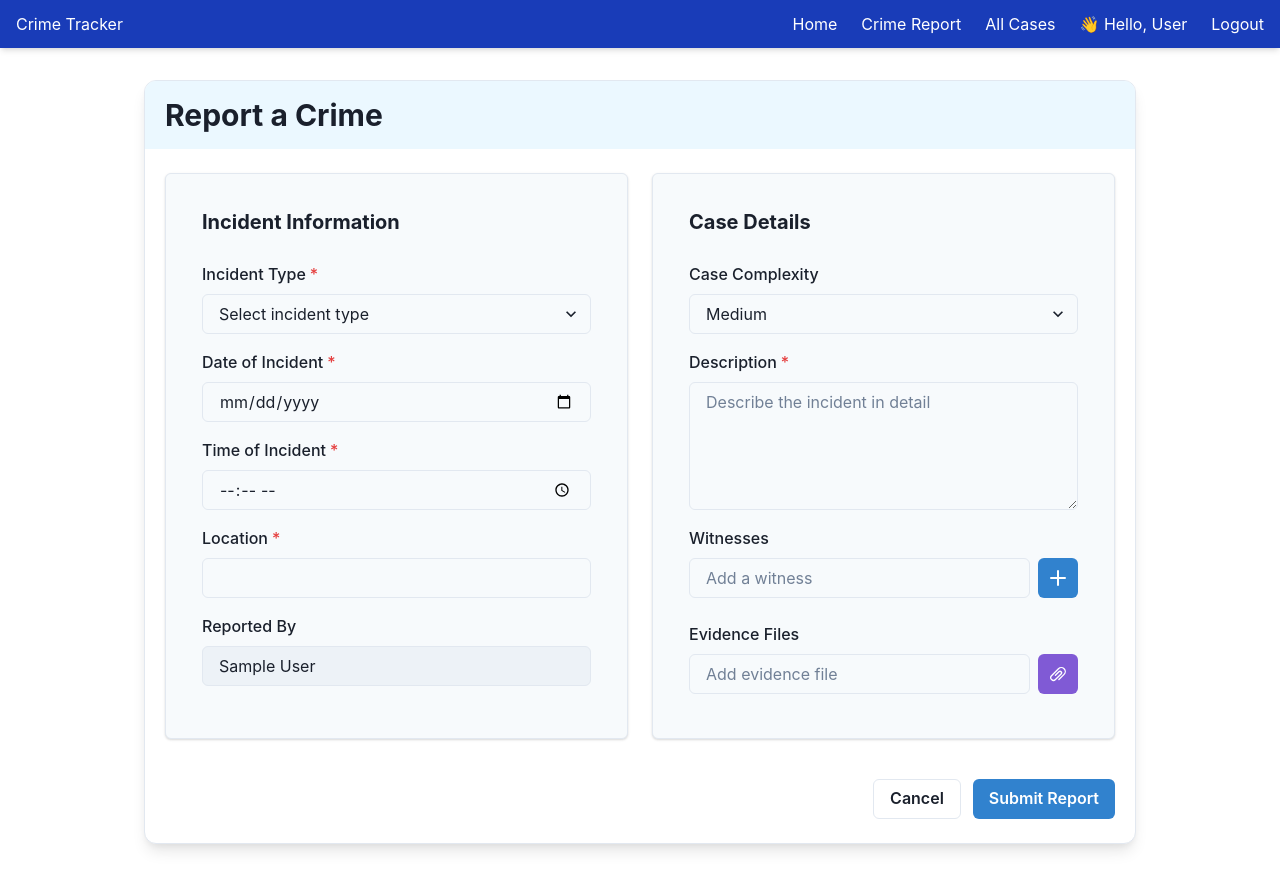
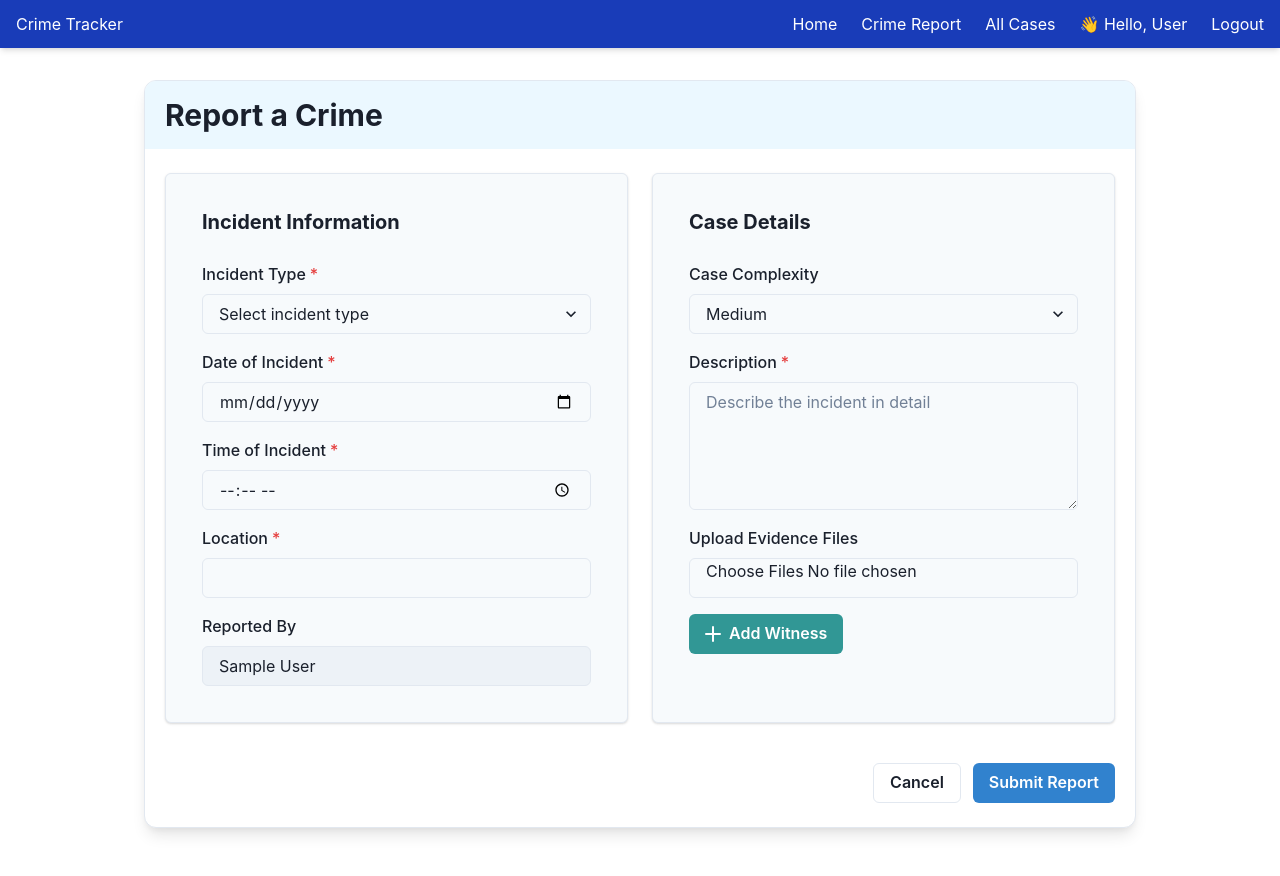
Before and after one commit to hinehasahu/B44_WEB_060, a React (Vite) app in the folder Frontend/Frontend/: page /report in a window 1280 px wide. Built offline with nearby package versions, Linux system fonts and the light colour scheme; sample sign-in values are in the browser's storage.

Commit message:
authContext modified, reportCrime form modified

```diff
--- a/Frontend/Frontend/src/App.jsx
+++ b/Frontend/Frontend/src/App.jsx
@@ -9,6 +9,7 @@ import CaseDetails from "./pages/CaseDetails";
 import Dashboard from "./pages/Dashboard";
 import Signup from "./pages/Signup";
 import AllCases from "./pages/allCases";
+import AddWitnessForm from "./pages/addWitness";
 
 
 function App() {
@@ -41,6 +42,14 @@ function App() {
             </ProtectedRoute>
           }
         />
+        <Route
+          path="/add-witness"
+          element={
+            <ProtectedRoute>
+              <AddWitnessForm/>
+            </ProtectedRoute>
+          }
+        />
         <Route path="/login" element={<Login />} />
         <Route path="/signup" element={<Signup />} />
       </Routes>
--- a/Frontend/Frontend/src/context/authContext.jsx
+++ b/Frontend/Frontend/src/context/authContext.jsx
@@ -12,9 +12,9 @@ export const AuthProvider = ({ children }) => {
     const token = localStorage.getItem("token");
     if (token) {
       const decoded = jwtDecode(token);
-      const userId = decoded.id || decoded._id || decoded.userId || decoded.sub; // get ID safely
+      const userId = decoded.id || decoded._id || decoded.userId || decoded.sub; // get ID
       setUser({ isLoggedIn: true, role: decoded.role, id: userId });
-      console.log("Decoded token:", decoded); // 👈 Move console.log inside if
+      console.log("Decoded token:", decoded);
     } else {
       setUser({ isLoggedIn: false, role: "", id: "" });
     }
--- a/Frontend/Frontend/src/pages/ReportCrime.jsx
+++ b/Frontend/Frontend/src/pages/ReportCrime.jsx
@@ -57,8 +57,7 @@ function ReportCrime() {
     verdict: "Pending",
     caseComplexity: "Medium",
     description: "",
-    witnesses: [],
-    evidenceFiles: []
+    evidenceFiles: [],
   });
 
   useEffect(() => {
@@ -86,33 +85,14 @@ function ReportCrime() {
     }
   };
 
-  const [witness, setWitness] = useState("");
-  const addWitness = () => {
-    if (witness.trim()) {
-      setFormData(prev => ({
-        ...prev,
-        witnesses: [...prev.witnesses, witness.trim()]
-      }));
-      setWitness("");
-    }
-  };
-  const removeWitness = (index) => {
+  const handleFileChange = (e) => {
+    const files = Array.from(e.target.files);
     setFormData(prev => ({
       ...prev,
-      witnesses: prev.witnesses.filter((_, i) => i !== index)
+      evidenceFiles: files
     }));
   };
 
-  const [evidenceFile, setEvidenceFile] = useState("");
-  const addEvidenceFile = () => {
-    if (evidenceFile.trim()) {
-      setFormData(prev => ({
-        ...prev,
-        evidenceFiles: [...prev.evidenceFiles, evidenceFile.trim()]
-      }));
-      setEvidenceFile("");
-    }
-  };
   const removeEvidenceFile = (index) => {
     setFormData(prev => ({
       ...prev,
@@ -148,13 +128,27 @@ function ReportCrime() {
 
     try {
       const token = localStorage.getItem("token");
+      const formDataToSend = new FormData();
+      formDataToSend.append("incidentType", formData.incidentType);
+      formDataToSend.append("date", formData.date);
+      formDataToSend.append("time", formData.time);
+      formDataToSend.append("location", formData.location);
+      formDataToSend.append("userID", formData.userID);
+      formDataToSend.append("status", formData.status);
+      formDataToSend.append("verdict", formData.verdict);
+      formDataToSend.append("caseComplexity", formData.caseComplexity);
+      formDataToSend.append("description", formData.description);
+
+      formData.evidenceFiles.forEach((file) => {
+        formDataToSend.append("evidenceFiles", file);
+      });
+
       const response = await fetch("https://b44-web-060-5yqc.onrender.com/crimeReport/registerCrime", {
         method: "POST",
         headers: {
-          "Content-Type": "application/json",
           "Authorization": `Bearer ${token}`
         },
-        body: JSON.stringify(formData)
+        body: formDataToSend
       });
 
       if (!response.ok) {
@@ -194,10 +188,12 @@ function ReportCrime() {
         </CardHeader>
 
         <CardBody py={6}>
-          <form onSubmit={handleSubmit}>
+          <form onSubmit={handleSubmit} encType="multipart/form-data">
             <VStack spacing={6} align="stretch">
-              {/* First Half of the Form */}
+
+              {/* Form Details */}
               <SimpleGrid columns={{ base: 1, md: 2 }} spacing={6}>
+                {/* Incident Info */}
                 <Card variant="outline" p={4} bg={cardBg}>
                   <CardHeader pb={2}>
                     <Heading size="md">Incident Information</Heading>
@@ -248,7 +244,7 @@ function ReportCrime() {
                   </CardBody>
                 </Card>
 
-                {/* Second Half of the Form */}
+                {/* Case Details */}
                 <Card variant="outline" p={4} bg={cardBg}>
                   <CardHeader pb={2}>
                     <Heading size="md">Case Details</Heading>
@@ -276,42 +272,40 @@ function ReportCrime() {
                         <FormErrorMessage>{errors.description}</FormErrorMessage>
                       </FormControl>
 
+                      {/* Evidence Files Upload */}
                       <FormControl>
-                        <FormLabel>Witnesses</FormLabel>
-                        <HStack>
-                          <Input value={witness} onChange={(e) => setWitness(e.target.value)} placeholder="Add a witness" />
-                          <IconButton icon={<AddIcon />} onClick={addWitness} colorScheme="blue" />
-                        </HStack>
-                        <VStack mt={2} spacing={2} align="stretch">
-                          {formData.witnesses.map((w, i) => (
-                            <Flex key={i} align="center" bg={useColorModeValue('gray.100', 'gray.600')} p={2} borderRadius="md">
-                              <Text flex="1">{w}</Text>
-                              <IconButton icon={<DeleteIcon />} onClick={() => removeWitness(i)} size="sm" variant="ghost" colorScheme="red" />
-                            </Flex>
-                          ))}
-                        </VStack>
-                      </FormControl>
-
-                      <FormControl>
-                        <FormLabel>Evidence Files</FormLabel>
-                        <HStack>
-                          <Input value={evidenceFile} onChange={(e) => setEvidenceFile(e.target.value)} placeholder="Add evidence file" />
-                          <IconButton icon={<AttachmentIcon />} onClick={addEvidenceFile} colorScheme="purple" />
-                        </HStack>
+                        <FormLabel>Upload Evidence Files</FormLabel>
+                        <Input
+                          type="file"
+                          multiple
+                          accept="image/*,application/pdf,video/*"
+                          onChange={handleFileChange}
+                        />
                         <VStack mt={2} spacing={2} align="stretch">
                           {formData.evidenceFiles.map((file, i) => (
                             <Flex key={i} align="center" bg={useColorModeValue('gray.100', 'gray.600')} p={2} borderRadius="md">
-                              <Text flex="1">{file}</Text>
+                              <Text flex="1">{file.name}</Text>
                               <IconButton icon={<DeleteIcon />} onClick={() => removeEvidenceFile(i)} size="sm" variant="ghost" colorScheme="red" />
                             </Flex>
                           ))}
                         </VStack>
+                        <Button
+                          leftIcon={<AddIcon />}
+                          colorScheme="teal"
+                          variant="solid"
+                          onClick={() => navigate('/add-witness')}
+                          mt={2}
+                        >
+                          Add Witness
+                        </Button>
                       </FormControl>
+
                     </VStack>
                   </CardBody>
                 </Card>
               </SimpleGrid>
 
+              {/* Submit Buttons */}
               <Flex justify="flex-end" mt={4}>
                 <Button type="button" variant="outline" mr={3} onClick={() => navigate('/dashboard')}>
                   Cancel
@@ -320,6 +314,7 @@ function ReportCrime() {
                   Submit Report
                 </Button>
               </Flex>
+
             </VStack>
           </form>
         </CardBody>
```
